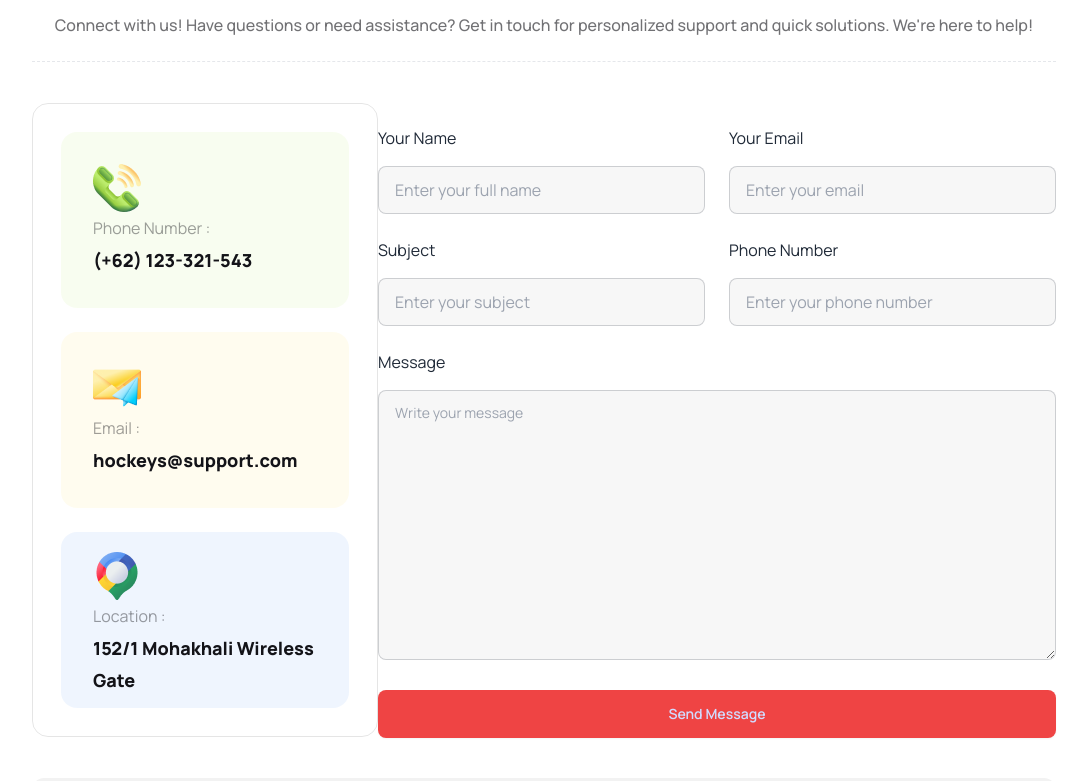
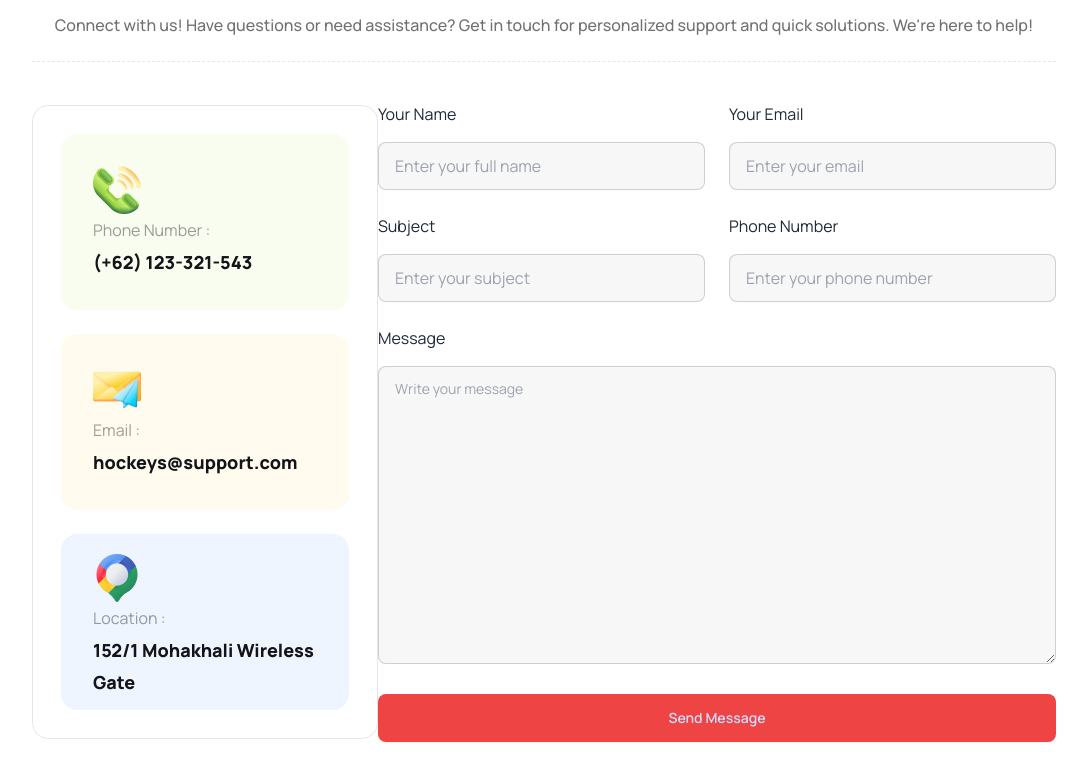
Before and after one commit to Abir051/hockey-shop, a plain HTML site: page index.html in a window 1280 px wide. Shown: the part 4959-5740 px from the top of the page, without its empty margins (96-1183 px from the left). Drawn offline with nearby package versions, Linux system fonts and the light colour scheme.

Commit message:
fixed message section height issu

```diff
--- a/index.html
+++ b/index.html
@@ -949,7 +949,7 @@
             </div>
         </div>
 
-        <div class="lg:col-span-2 mt-6">
+        <div class="lg:col-span-2 mt-6 lg:mt-0">
             <div class="grid gap-6 grid-cols-1 lg:grid-cols-2">
                 <div>
                     <label for="">Your Name</label>
@@ -977,7 +977,7 @@
             <div class="mt-6">
                 <div>
                     <label for="">Message</label>
-                    <textarea class="textarea w-full textarea-bordered mt-4 bg-[#13131808]" rows="9" placeholder="Write your message"></textarea>
+                    <textarea class="textarea w-full textarea-bordered mt-4 bg-[#13131808]" rows="10" placeholder="Write your message"></textarea>
                 </div>
 
             </div>
```
